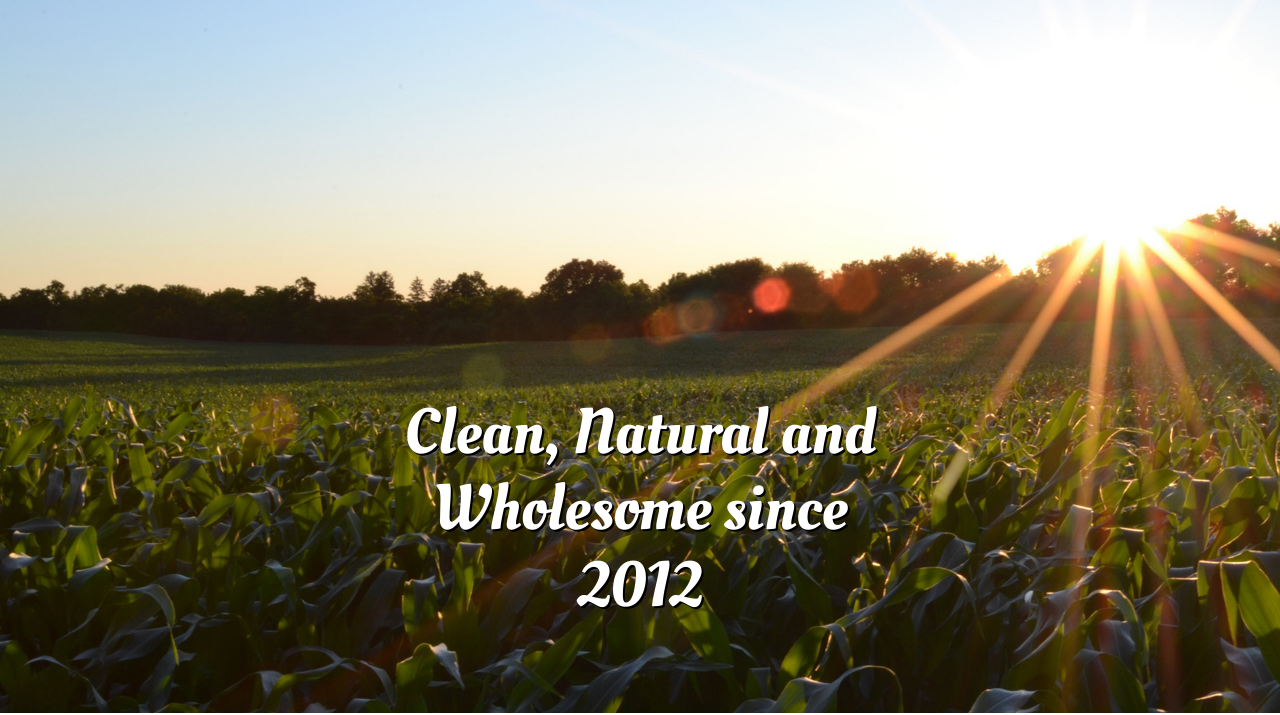
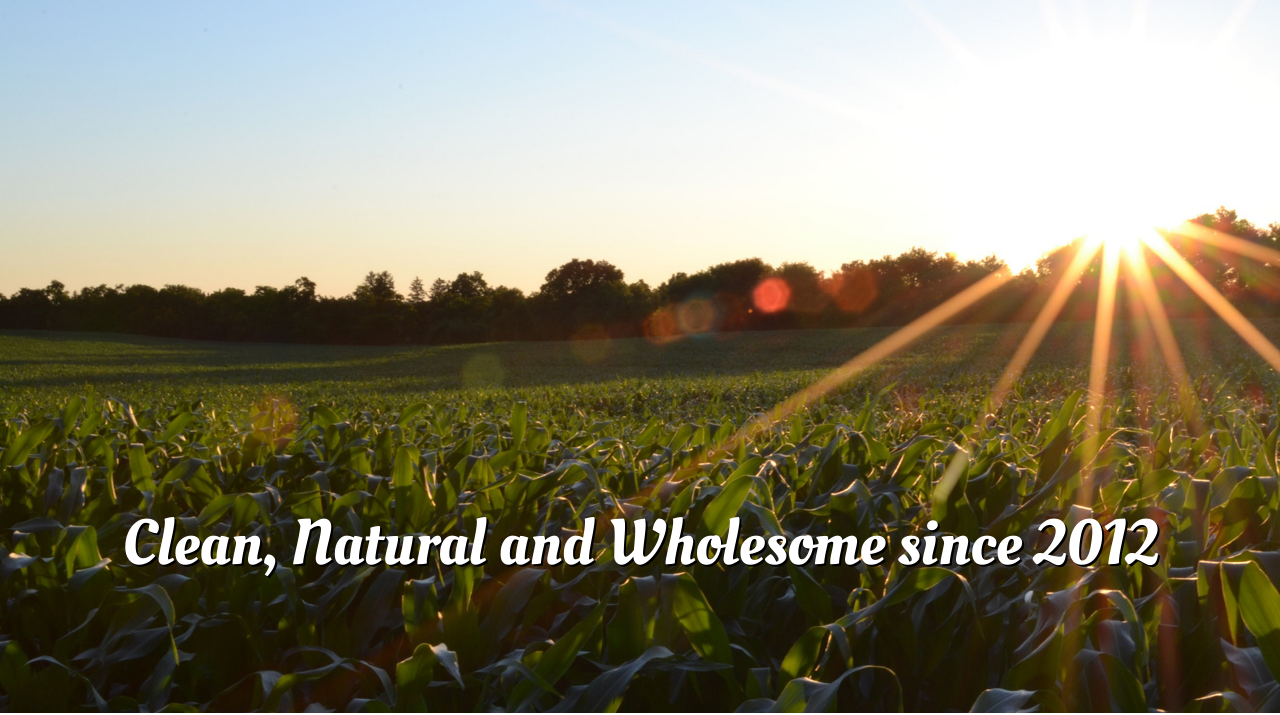
Before and after one commit to PeterHumphreys/organic-farms, a plain HTML site: page index.html in a window 1280 px wide. Shown: the part 87-802 px from the top of the page. Drawn offline with nearby package versions, Linux system fonts and the light colour scheme.

Commit message:
Fixed hero h1

```diff
--- a/css/main.css
+++ b/css/main.css
@@ -238,13 +238,17 @@ button.navbar-toggler
   opacity:.75;
 }
 
+#hero .container
+{
+  position:absolute;
+  bottom:10%;
+  left: 50%;
+  transform: translate(-50%, -50%);
+}
+
 #hero h1
 {
   color:#fff;
-  position:absolute;
-  bottom:10%;
-  left:30%;
-  right:30%;
 }
 
 /*Company Info*/
--- a/index.html
+++ b/index.html
@@ -56,7 +56,9 @@
   </nav>
   <div id="hero">
     <div class="overlay"></div>
-    <h1 class="display-3">Clean, Natural and Wholesome since 2012</h1>
+    <div class="container">
+      <h1 class="display-3">Clean, Natural and Wholesome since 2012</h1>
+    </div>
   </div>
   <section id="info-cards" class="py-5 px-1 section-light">
     <div class="container">
```
